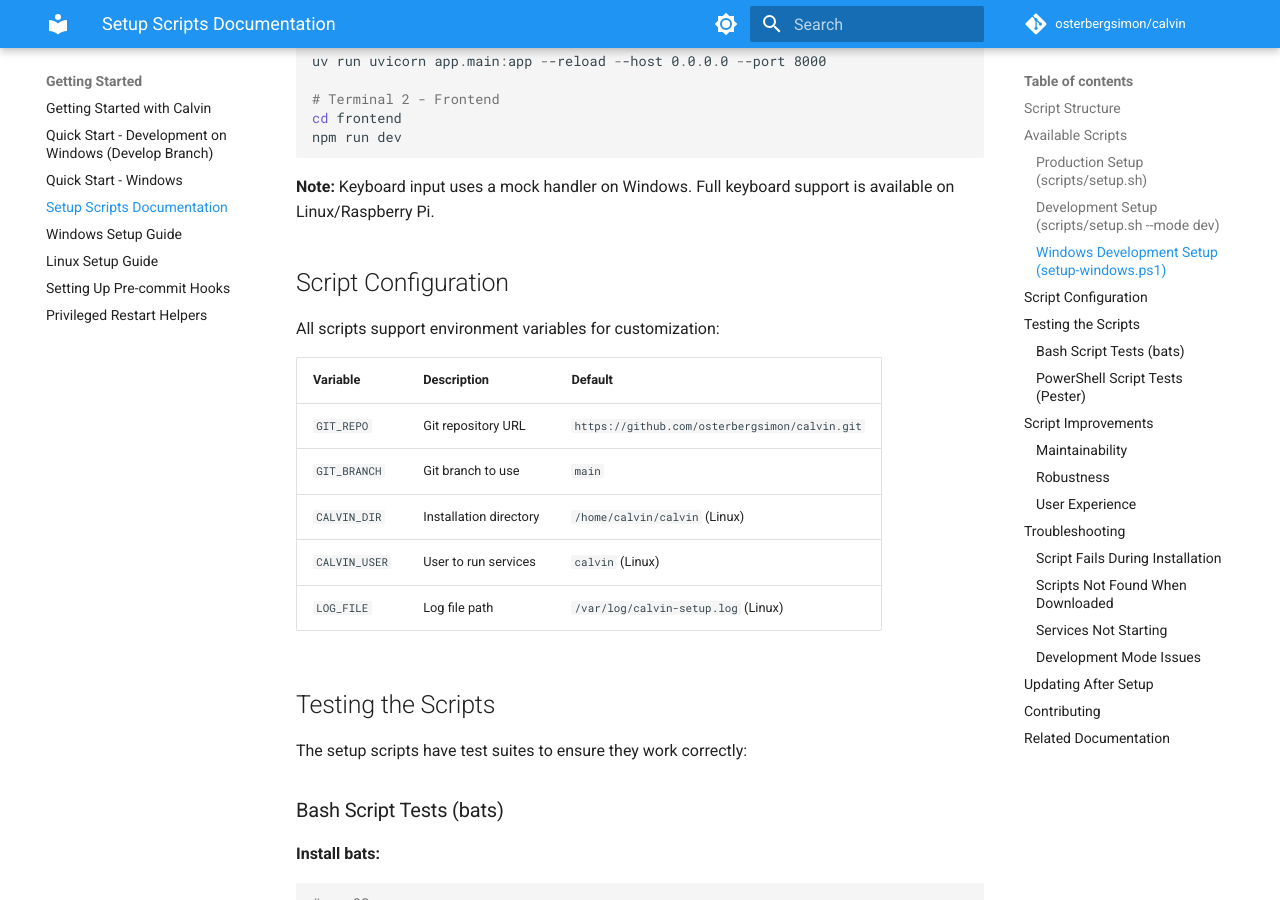
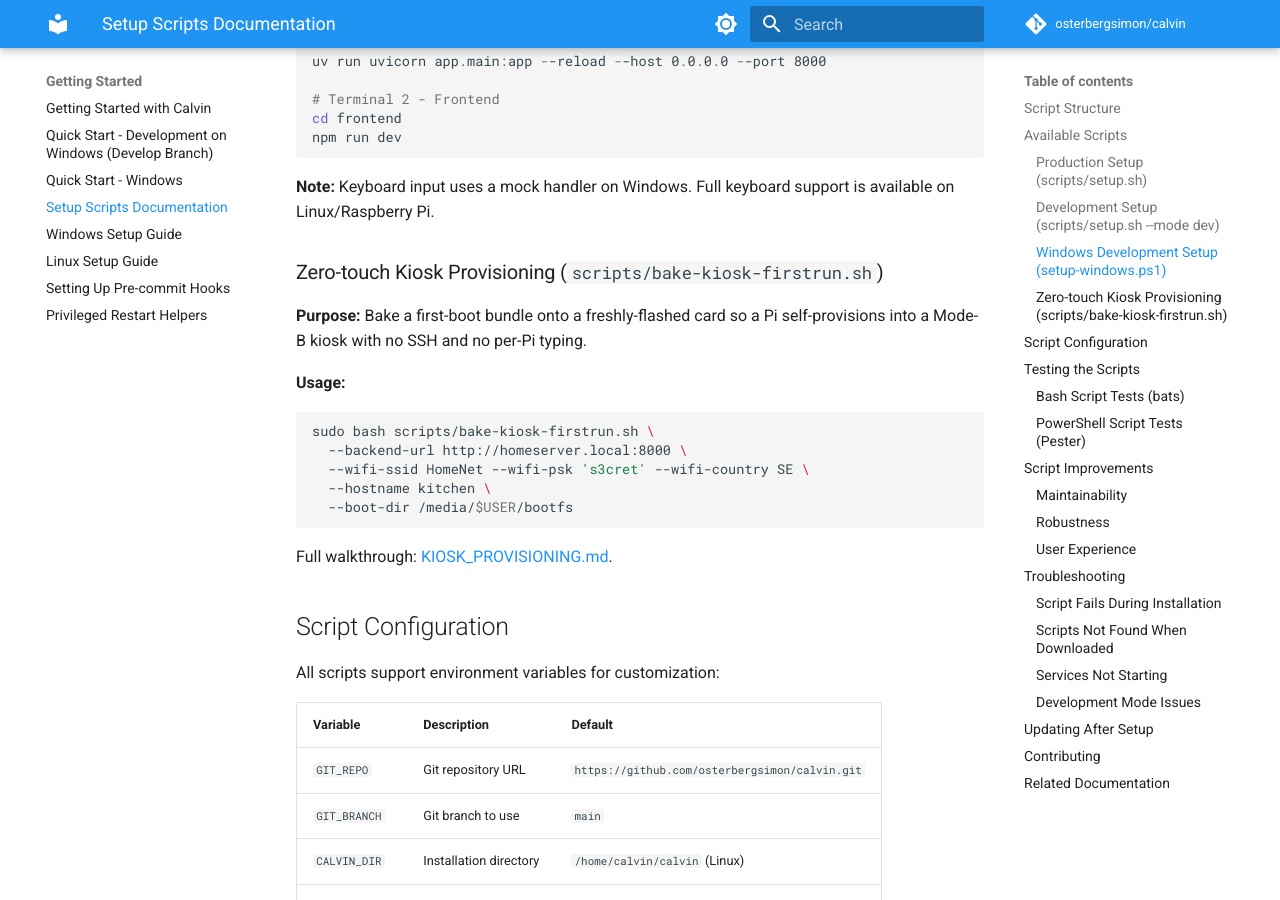
Before and after one commit to osterbergsimon/calvin, an MkDocs documentation site: the page built from docs/setup/SETUP_SCRIPTS.md, in a window 1280 px wide and 900 px high, scrolled down 3118 px. Built offline with MkDocs 1.6.1 and Material for MkDocs 9.7.7, drawn with Linux system fonts in a browser that asks for light colours; comment, search, counter and statistics services are not loaded.

Commit message:
docs(kiosk): zero-touch provisioning walkthrough + links

````diff
--- a/docs/setup/SETUP_SCRIPTS.md
+++ b/docs/setup/SETUP_SCRIPTS.md
@@ -167,6 +167,23 @@ npm run dev
 ```
 
 **Note:** Keyboard input uses a mock handler on Windows. Full keyboard support is available on Linux/Raspberry Pi.
+
+### Zero-touch Kiosk Provisioning (`scripts/bake-kiosk-firstrun.sh`)
+
+**Purpose:** Bake a first-boot bundle onto a freshly-flashed card so a Pi
+self-provisions into a Mode-B kiosk with no SSH and no per-Pi typing.
+
+**Usage:**
+
+```bash
+sudo bash scripts/bake-kiosk-firstrun.sh \
+  --backend-url http://homeserver.local:8000 \
+  --wifi-ssid HomeNet --wifi-psk 's3cret' --wifi-country SE \
+  --hostname kitchen \
+  --boot-dir /media/$USER/bootfs
+```
+
+Full walkthrough: [KIOSK_PROVISIONING.md](KIOSK_PROVISIONING.md).
 
 ## Script Configuration
 
````
Also changed, not shown: docs/setup/DEPLOYMENT_TOPOLOGIES.md (+5 -0 lines), docs/setup/KIOSK_PROVISIONING.md (added, +72 -0 lines), 1 other file.
